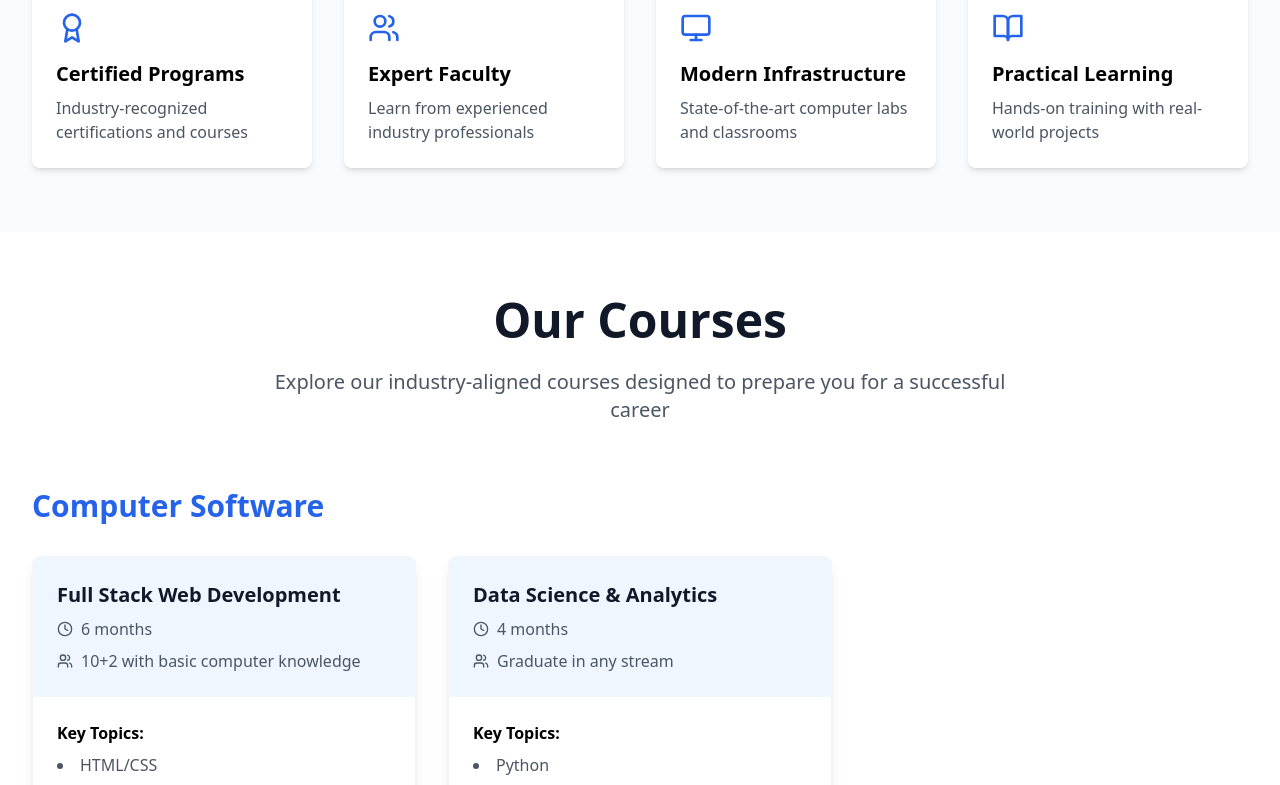
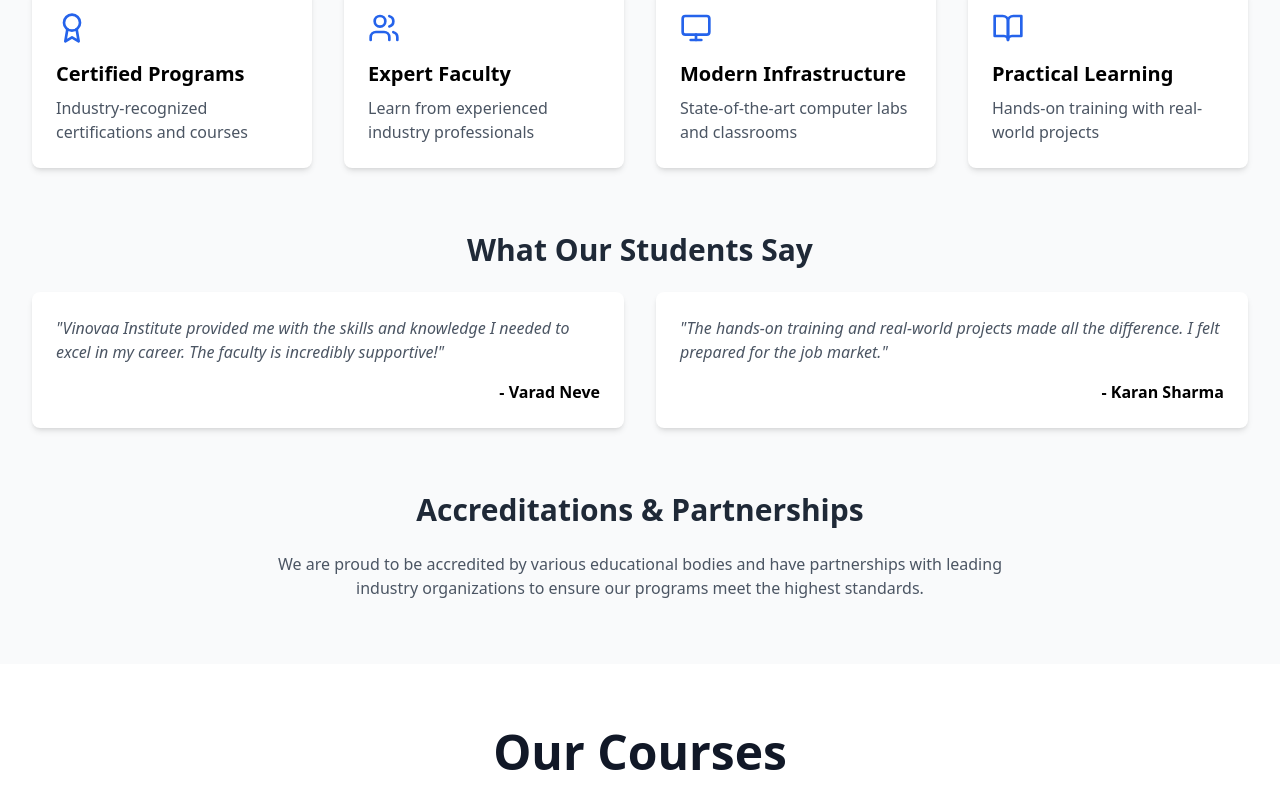
Before and after one commit to Braintech456/vi, a React (Vite) app: page / in a window 1280 px wide. Shown: the part 1588-2373 px from the top of the page. Built offline with nearby package versions, Linux system fonts and the light colour scheme.

Commit message:
Update About.tsx

```diff
--- a/src/components/About.tsx
+++ b/src/components/About.tsx
@@ -25,11 +25,24 @@ const About = () => {
     }
   ];
 
+
+
+  const testimonials = [
+    {
+      name: "Varad Neve",
+      feedback: "Vinovaa Institute provided me with the skills and knowledge I needed to excel in my career. The faculty is incredibly supportive!"
+    },
+    {
+      name: "Karan Sharma",
+      feedback: "The hands-on training and real-world projects made all the difference. I felt prepared for the job market."
+    }
+  ];
+
   return (
     <section id="about" className="bg-gray-50">
       <div className="section-container">
         <div className="text-center mb-16">
-          <h2 className="heading-primary">About Vinovaa Institute</h2>
+          <h2 className="heading-primary">About Vinovaa Institute of Technology</h2>
           <p className="text-xl text-gray-600 max-w-3xl mx-auto">
             Vinovaa Institute of Technology is a premier educational institution
             dedicated to empowering students with cutting-edge technical education
@@ -40,7 +53,7 @@ const About = () => {
         <div className="grid md:grid-cols-2 gap-12 items-center">
           <div>
             <img
-              src="https://images.unsplash.com/photo-1522071820081-009f0129c71c?auto=format&fit=crop&q=80"
+              src="https://media-hosting.imagekit.io//1c0a64bd006840ee/gettyimages-1429680603-612x612.jpg?Expires=1835973877&Key-Pair-Id=K2ZIVPTIP2VGHC&Signature=HDz0Ba8qGV0dfRkNK4EGET~cVLHZEKSy4oQs32MKuUduBt-maTyETLV4gMjLKqd3hTVldLP5PxgDkWmSkp2tY-ALD3Ky343xrHjzzyq5mjTjc4I98jidStKoU9eHRNahw1tzmwPot119RfFZKNLUAoCYkVoaEXZeGKHPH9Mxmr46Z2aZjaLt9K0hc2NrQL6fP108JwF40oyHE5m~WqoJyW3qA1HPw0L~MiTj8UySDVIMg-ed9-6HAODY6k0e7MM~6YLO4ySv45vq6NJe8H~M8mdhrNxgM1N7TqQWK~2tbveDGh6WxHU81OWfxDAxnSa-XBXQt1GziGKJrnhTQjIp-A__"
               alt="Students collaborating"
               className="rounded-lg shadow-lg"
             />
@@ -77,6 +90,28 @@ const About = () => {
             </div>
           ))}
         </div>
+
+
+        {/* Testimonials Section */}
+        <div className="mt-16">
+          <h3 className="heading-secondary text-center mb-6">What Our Students Say</h3>
+          <div className="grid md:grid-cols-2 gap-8">
+            {testimonials.map((testimonial, index) => (
+              <div key={index} className="bg-white p-6 rounded-lg shadow-md">
+                <p className="text-gray-600 italic">"{testimonial.feedback}"</p>
+                <p className="text-right font-semibold mt-4">- {testimonial.name}</p>
+              </div>
+            ))}
+          </div>
+        </div>
+
+        {/* Accreditations Section */}
+        <div className="mt-16 text-center">
+          <h3 className="heading-secondary mb-6">Accreditations & Partnerships</h3>
+          <p className="text-gray-600 max-w-3xl mx-auto">
+            We are proud to be accredited by various educational bodies and have partnerships with leading industry organizations to ensure our programs meet the highest standards.
+          </p>
+        </div>
       </div>
     </section>
   );
```
